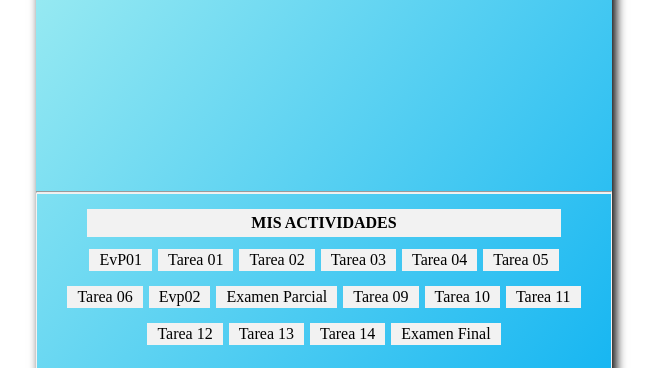
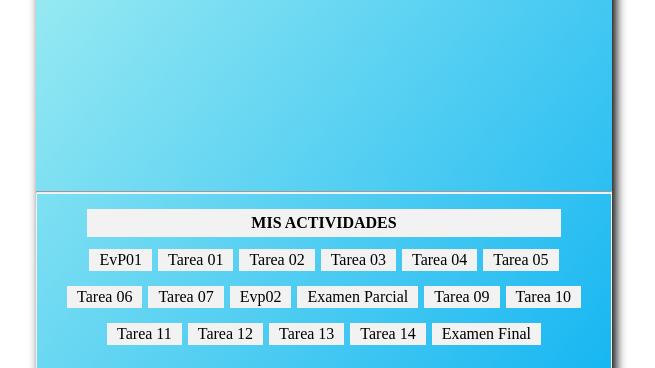
Before and after one commit to MarcoRossiMetalslug/Profile-DW, a plain HTML site: page index.html in a window 1280 px wide. Shown: the part 214-582 px from the top of the page, without its empty margins (316-971 px from the left). Drawn offline with Linux system fonts and the light colour scheme.

Commit message:
another one

```diff
--- a/index.html
+++ b/index.html
@@ -30,6 +30,7 @@
                 <li><a href="https://marcorossimetalslug.github.io/tarea-4/">Tarea 04</a></li>
                 <li><a href="https://marcorossimetalslug.github.io/tarea-5/">Tarea 05</a></li>
                 <li><a href="https://marcorossimetalslug.github.io/tarea-6/">Tarea 06</a></li>
+                <li><a href="#">Tarea 07</a></li>
                 <li><a href="/evp02/index.html">Evp02</a></li>
                 <li><a href="/exp/index.html">Examen Parcial</a></li>
                 <li><a href="#">Tarea 09</a></li>
```
